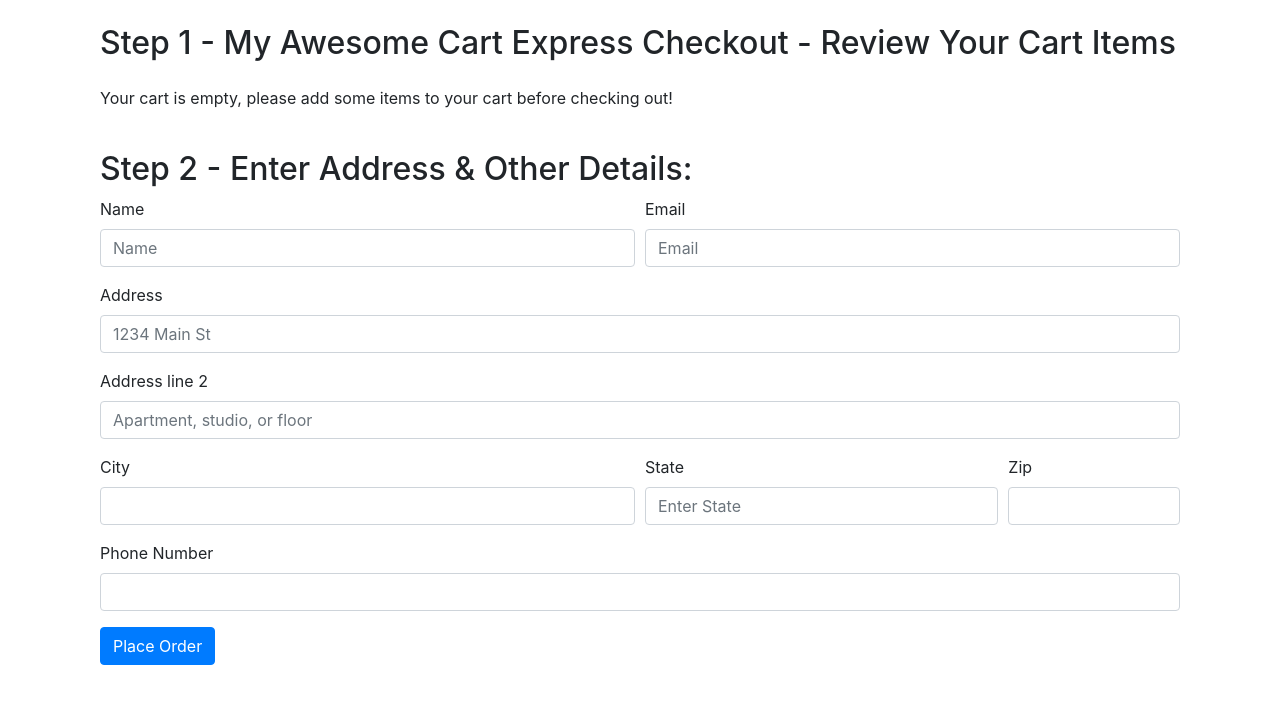
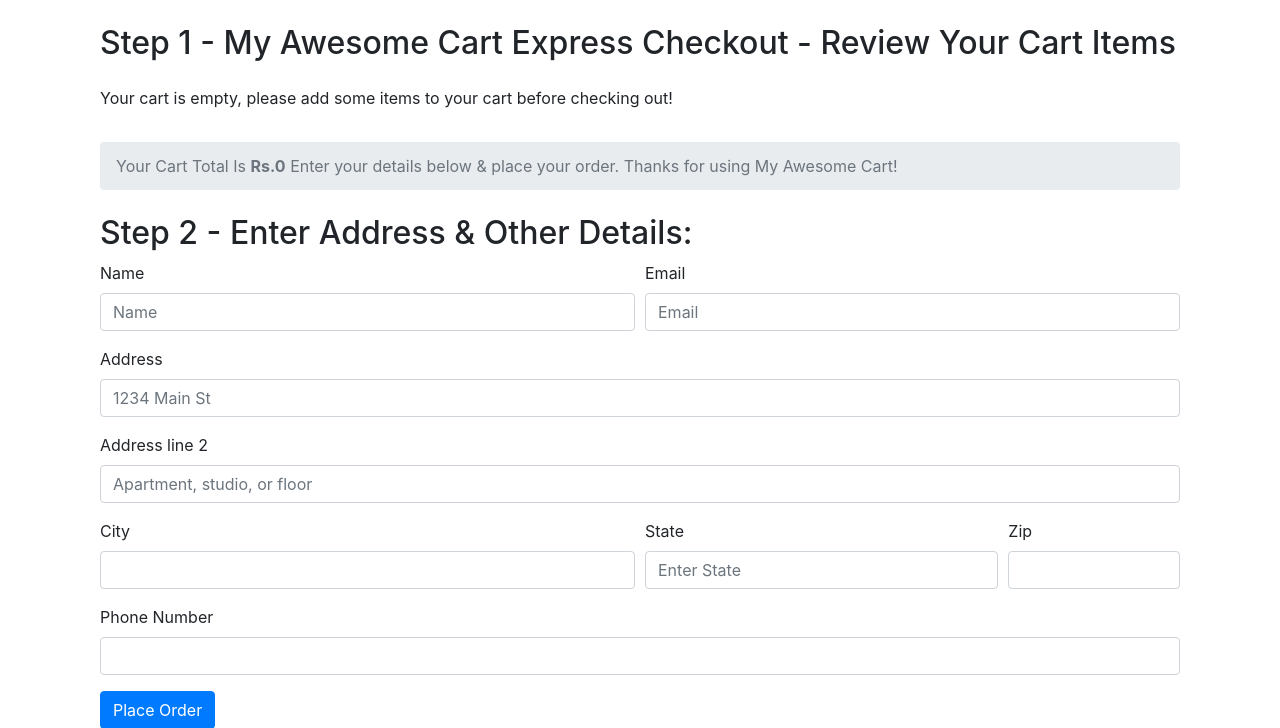
Before and after one commit to devangi2000/Radon, a Django app: page /shop/checkout/ in a window 1280 px wide. Shown: the part 56-784 px from the top of the page. Before the commit the page ends 721 px from the top, so only its background shows below. Run offline with Django 3.2, Linux system fonts and the light colour scheme; some libraries are stand-ins or nearby versions.

Commit message:
Added total price visibility in Checkout page

```diff
--- a/ecom/shop/templates/shop/checkout.html
+++ b/ecom/shop/templates/shop/checkout.html
@@ -7,8 +7,13 @@
         <div class="my-4">
             <ul class="list-group" id="items">
             </ul>
+            <nav aria-label="breadcrumb">
+                <ol class="breadcrumb mt-3">
+                    <li class="breadcrumb-item active" aria-current="page">Your Cart Total Is <b>Rs.<span id="totalPrice"></b>  </span>Enter your details below & place your order. Thanks for using My Awesome Cart!</li>
+                </ol>
+            </nav>
+            </div>
         </div>
-    </div>
     <div class="col my-4">
         <h2>Step 2 - Enter Address & Other Details:</h2>
         <form method="post" action="/shop/checkout/">{% csrf_token %}
@@ -63,6 +68,7 @@ if (localStorage.getItem('cart') == null) {
 }
 console.log(cart);
 var sum = 0;
+var totalPrice = 0;
 if ($.isEmptyObject(cart)) {
     //if object is empty
     mystr = `<p>Your cart is empty, please add some items to your cart before checking out!</p>`
@@ -71,7 +77,9 @@ if ($.isEmptyObject(cart)) {
     for (item in cart) {
         let name = cart[item][1];
         let qty = cart[item][0];
+        let itemPrice = cart[item][2];
         sum = sum + qty;
+        totalPrice = totalPrice + qty * itemPrice
         mystr = `<li class="list-group-item d-flex justify-content-between align-items-center">
                     ${name}
                     <span class="badge badge-primary badge-pill">${qty}</span>
@@ -80,6 +88,7 @@ if ($.isEmptyObject(cart)) {
     }
 }
 document.getElementById('cart').innerHTML = sum;
+document.getElementById('totalPrice').innerHTML = totalPrice;
 $('#itemsJson').val(JSON.stringify(cart));
 {% if thank %}
 alert('Thanks for ordering with us. Your order ID is {{id}}. Use it to track your order using our order tracker');
--- a/ecom/shop/templates/shop/index.html
+++ b/ecom/shop/templates/shop/index.html
@@ -56,6 +56,7 @@ padding-right: 0;
                             <div class="card-body">
                                 <h5 class="card-title" id="namepr{{i.id}}">{{i.product_name}}</h5>
                                 <p class="card-text">{{i.desc|slice:"0:53"}}...</p>
+                                <h6 class="card-title" >Price : <span id="pricepr{{i.id}}">{{i.price}}</span></h6>
                                 <span id="divpr{{i.id}}" class="divpr">
                                     <button id="pr{{i.id}}" class="btn btn-primary cart">Add To Cart</button>
                                 </span>
@@ -104,7 +105,8 @@ if (localStorage.getItem('cart') == null) {
     } else {
       qty = 1;
       name = document.getElementById('name'+idstr).innerHTML;
-      cart[idstr] = [qty, name];
+      price = document.getElementById('price'+idstr).innerHTML;
+      cart[idstr] = [qty, name, parseInt(price)];
     }
     updateCart(cart);
 });
```
